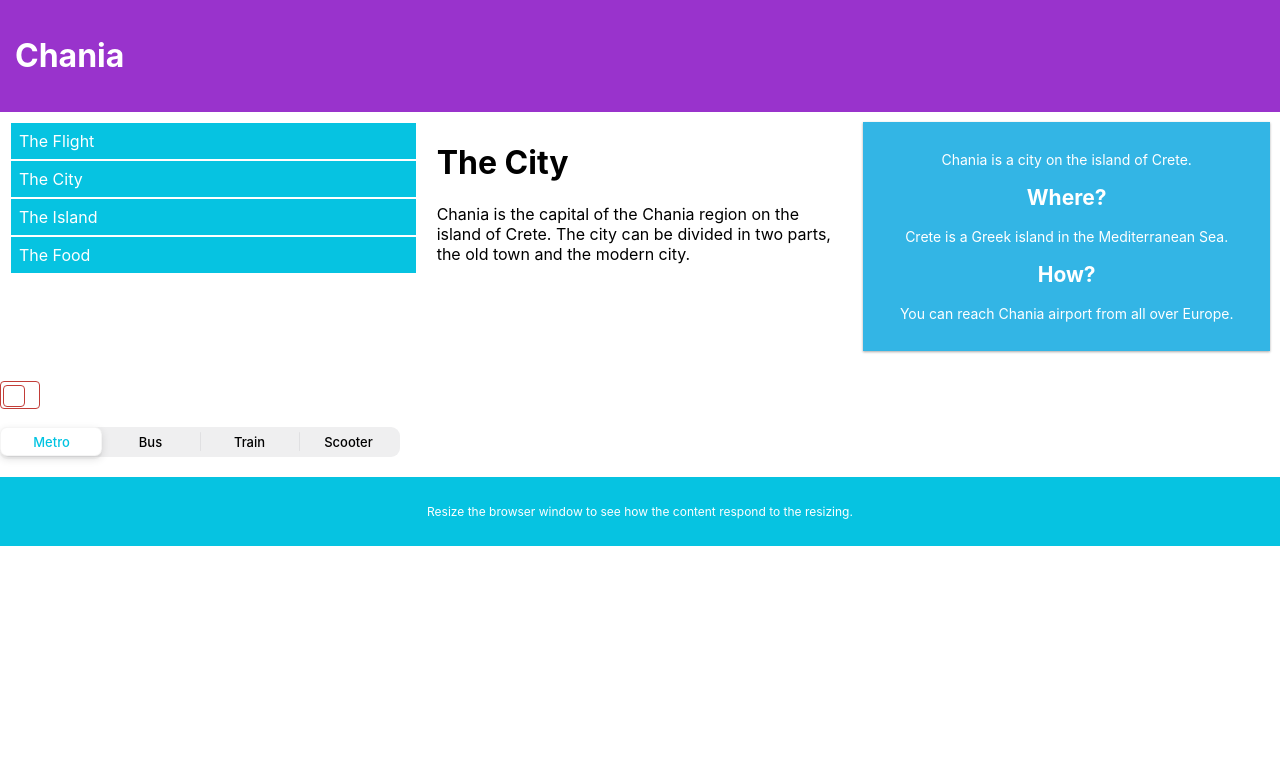
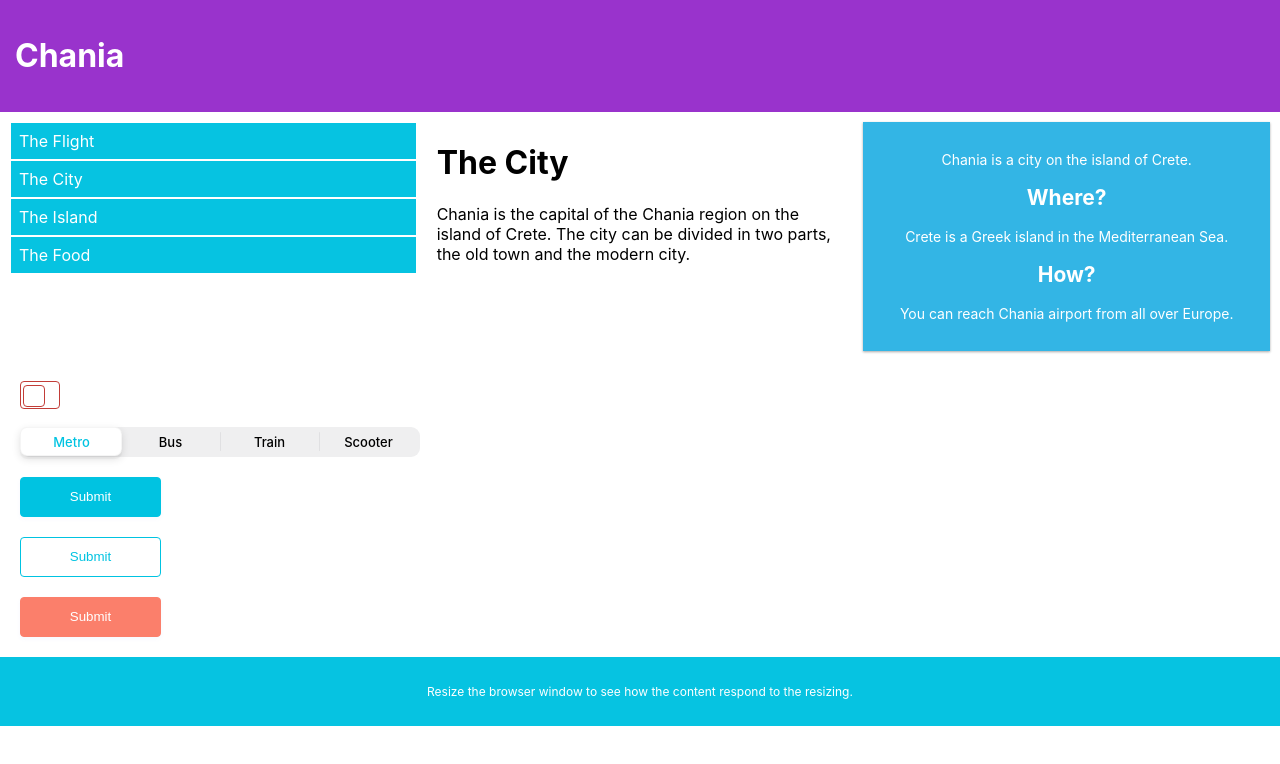
Before and after one commit to rkterungwa16/terk-ui, a React (Create React App) app: page / in a window 1280 px wide. Shown: the top 764 px of the page. Built offline with nearby package versions, Linux system fonts and the light colour scheme.

Commit message:
[feat] implement button

```diff
--- a/src/App.css
+++ b/src/App.css
@@ -36,6 +36,10 @@
   margin-bottom: 20px;
 }
 
+.ml-small {
+  margin-left: 20px;
+}
+
 @keyframes App-logo-spin {
   from {
     transform: rotate(0deg);
--- /dev/null
+++ b/src/Button/Button.js
@@ -0,0 +1,54 @@
+import React from "react";
+import styled from "styled-components";
+import PropTypes from "prop-types";
+import { buttonTheme } from "./theme";
+
+const StyledButton = styled.button.attrs((props) => ({
+  className: props.className,
+  variant: props.variant,
+  width: props.width,
+  height: props.height,
+  color: props.color,
+}))`
+  padding: 8px;
+  color: ${(props) => props.theme.button[props.variant].color};
+  border: 1px solid
+    ${(props) => props.theme.button[props.variant].borderColor[props.color]};
+  background-color: ${(props) =>
+    props.theme.button[props.variant].backgroundColor[props.color]};
+  box-shadow: ${(props) => props.theme.button[props.variant].boxShadow};
+  width: ${(props) => props.width}px;
+  height: ${(props) => props.height}px;
+  border-radius: ${(props) => props.borderRadius}px;
+`;
+
+StyledButton.propTypes = {
+  variant: PropTypes.oneOf(["normal", "outline"]),
+  width: PropTypes.number,
+  height: PropTypes.number,
+  borderRadius: PropTypes.number,
+  color: PropTypes.oneOf(["primary", "secondary", "danger"]),
+};
+
+StyledButton.defaultProps = {
+  variant: "normal",
+  color: "primary",
+  width: 141,
+  height: 40,
+  borderRadius: 4,
+  theme: buttonTheme,
+};
+
+const Button = (props) => {
+  return <StyledButton {...props}>{props.text}</StyledButton>;
+};
+
+Button.propTypes = {
+  variant: PropTypes.oneOf(["normal", "outline"]),
+  width: PropTypes.number,
+  height: PropTypes.number,
+  text: PropTypes.string,
+  borderRadius: PropTypes.number,
+};
+
+export default Button;
--- /dev/null
+++ b/src/Button/theme.js
@@ -0,0 +1,30 @@
+export const buttonTheme = {
+  button: {
+    normal: {
+      color: "#FFFFFF",
+      borderColor: "#00C3E1",
+      padding: "10px 0px 0px 40px",
+      boxShadow: "0px 2px 4px rgba(91, 134, 245, 0.05)",
+      backgroundColor: {
+        primary: "#00C3E1",
+        secondary: "#717A8A",
+        danger: "#FB7F6B",
+      },
+      borderColor: {
+        primary: "#00C3E1",
+        secondary: "#717A8A",
+        danger: "#FB7F6B",
+      },
+    },
+    outline: {
+      color: "#00C3E1",
+      borderColor: {
+        primary: "#00C3E1",
+      },
+      backgroundColor: {
+        primary: "#FFFFFF",
+      },
+      padding: "10px 0px 0px 40px",
+    },
+  },
+};
--- a/src/Grid/Example.js
+++ b/src/Grid/Example.js
@@ -7,6 +7,7 @@ import ListItem from "../Lists/ListItem";
 import Footer from "../Footer/Footer";
 import Switch from "../Switch/Switch";
 import SegmentControl from "../SegmentControl/SegmentControl";
+import Button from "../Button/Button";
 const Header = styled.div`
   background-color: #9933cc;
   color: #ffffff;
@@ -91,20 +92,31 @@ export const ExampleGrid = () => {
           </Aside>
         </Col>
       </Row>
-      <Row className="mt-small mb-small">
+      <Row className="mt-small mb-small ml-small">
         <Switch
           handleChange={handleChange}
           checked={isChecked}
           name="switch-check"
         />
       </Row>
-      <Row className="mt-small mb-small">
+      <Row className="mt-small mb-small ml-small">
         <SegmentControl
           handleChange={handleChange}
           names={segments}
           checked={false}
           selected={option}
         />
+      </Row>
+
+      <Row className="mt-small mb-small ml-small">
+        <Button text="Submit" />
+      </Row>
+
+      <Row className="mt-small mb-small ml-small">
+        <Button text="Submit" variant="outline" />
+      </Row>
+      <Row className="mt-small mb-small ml-small">
+        <Button text="Submit" color="danger" />
       </Row>
       <Footer>
         <p>
```
